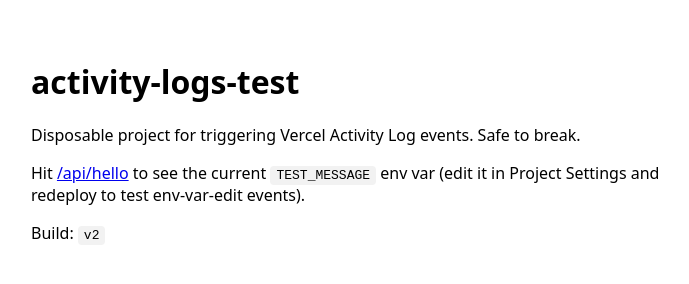
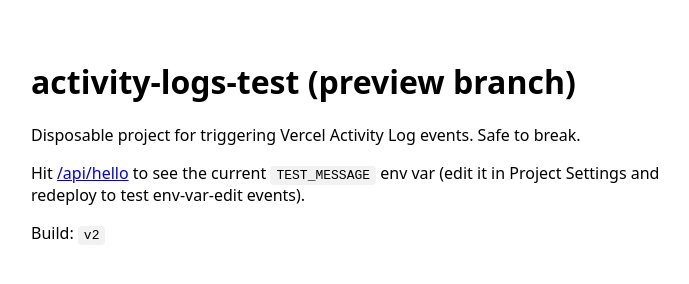
Before and after one commit to kwyj1bo/acitivity-logs-test, a website: page index.html in a window 1280 px wide. Shown: the whole page, without its empty margins (289-978 px from the left). Drawn offline with Linux system fonts and the light colour scheme.

Commit message:
Branch content for preview-deployment testing

```diff
--- a/index.html
+++ b/index.html
@@ -9,7 +9,7 @@
   </style>
 </head>
 <body>
-  <h1>activity-logs-test</h1>
+  <h1>activity-logs-test (preview branch)</h1>
   <p>Disposable project for triggering Vercel Activity Log events. Safe to break.</p>
   <p>Hit <a href="/api/hello">/api/hello</a> to see the current <code>TEST_MESSAGE</code> env var (edit it in Project Settings and redeploy to test env-var-edit events).</p>
   <p>Build: <code>v2</code></p>
```
